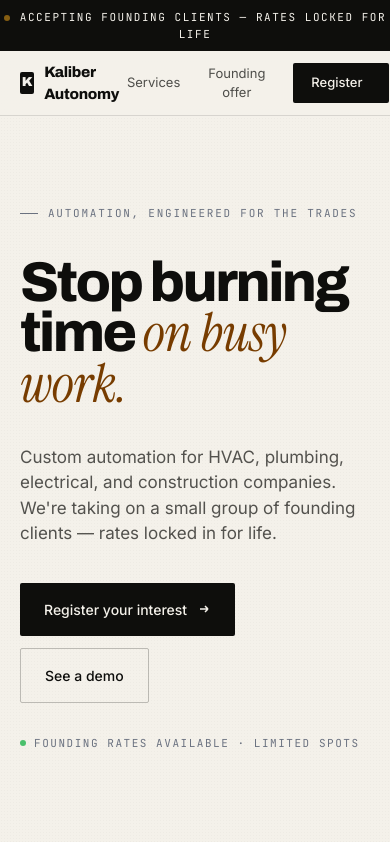
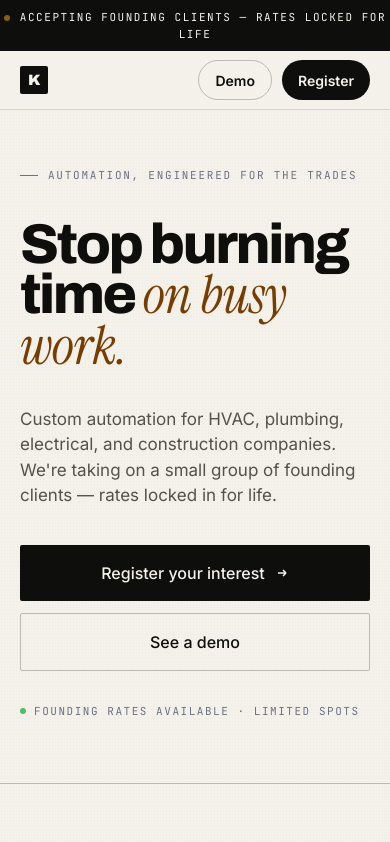
Before and after one commit to Mystigin/Kaliber-Website, a React (Vite) app: page /#/ in a window 390 px wide. Shown: the top 842 px of the page. Built offline with nearby package versions, Linux system fonts and the light colour scheme.

Commit message:
Mobile UX overhaul: sticky nav with Demo/Register, larger tap targets, improved typography

```diff
--- a/src/components/Navigation.tsx
+++ b/src/components/Navigation.tsx
@@ -26,18 +26,18 @@ export default function Navigation() {
       <div className="wrap nav-inner">
         <Link to="/" className="brand" aria-label="Kaliber Autonomy home">
           <span className="brand-mark" aria-hidden="true">K</span>
-          <span>Kaliber Autonomy</span>
+          <span className="brand-text">Kaliber Autonomy</span>
         </Link>
         <div className="nav-links">
           <button
-            className="nav-link-btn"
+            className="nav-link-btn nav-desktop-only"
             onClick={() => scrollToSection("services")}
             aria-label="Services section"
           >
             Services
           </button>
           <button
-            className="nav-link-btn"
+            className="nav-link-btn nav-desktop-only"
             onClick={() => scrollToSection("founding")}
             aria-label="Founding offer section"
           >
@@ -45,6 +45,7 @@ export default function Navigation() {
           </button>
           <Link
             to="/demo"
+            className="nav-demo"
             aria-label="See a demo"
             aria-current={isDemo ? "page" : undefined}
           >
--- a/src/index.css
+++ b/src/index.css
@@ -208,7 +208,33 @@
   .nav-cta:hover .arr { transform: translateX(3px); }
 
   @media (max-width: 780px) {
-    .nav-links a:not(.nav-cta) { display: none; }
+    .nav-inner { height: 58px; }
+    .nav-desktop-only { display: none !important; }
+    .brand-text { display: none; }
+    .brand-mark { width: 28px; height: 28px; font-size: 15px; }
+    .nav-links { gap: 10px; }
+    .nav-demo {
+      display: inline-flex !important;
+      align-items: center;
+      justify-content: center;
+      min-height: 40px;
+      padding: 0 16px;
+      font-size: 14px !important;
+      font-weight: 600;
+      opacity: 1 !important;
+      border: 1px solid var(--rule-strong);
+      border-radius: 999px;
+      color: var(--ink) !important;
+      background: transparent;
+    }
+    .nav-links a.nav-cta {
+      min-height: 40px;
+      padding: 0 16px;
+      font-size: 14px;
+      font-weight: 600;
+      border-radius: 999px;
+    }
+    .nav-cta .arr { display: none; }
   }
 
   /* ---------- announcement bar ---------- */
@@ -412,6 +438,21 @@
   }
   .skip-link:focus { top: 0; outline: none; }
 
+  /* ---------- mobile accessibility overhaul ---------- */
+  @media (max-width: 780px) {
+    html, body { font-size: 17px; }
+    .wrap { padding-left: 20px; padding-right: 20px; }
+    .btn { padding: 16px 22px; font-size: 16px; width: 100%; justify-content: center; }
+    .hero-cta-row { flex-direction: column; align-items: stretch; gap: 12px !important; }
+    .hero-cta-row .btn { width: 100%; }
+    input, textarea, select { font-size: 16px !important; min-height: 48px; }
+    button { min-height: 44px; }
+    .footer-grid { grid-template-columns: 1fr !important; gap: 36px !important; padding: 56px 0 40px !important; }
+    .footer-col a { padding: 10px 0; font-size: 15px; }
+    section { padding-top: 56px !important; padding-bottom: 56px !important; }
+    .hero { padding: 48px 0 64px !important; }
+  }
+
   /* ---------- reduced motion ---------- */
   @media (prefers-reduced-motion: reduce) {
     .reveal { opacity: 1; transform: none; transition: none; }
```
